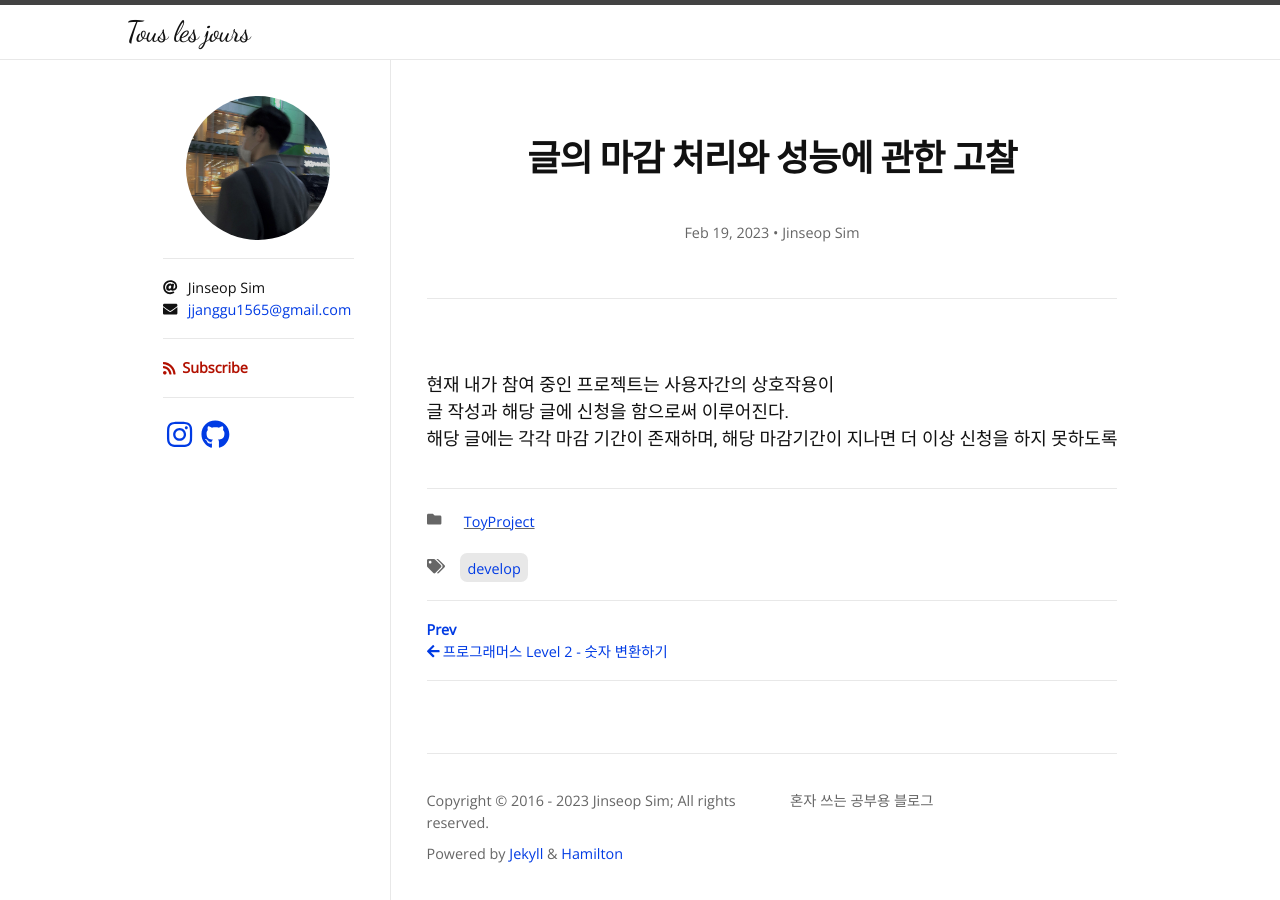
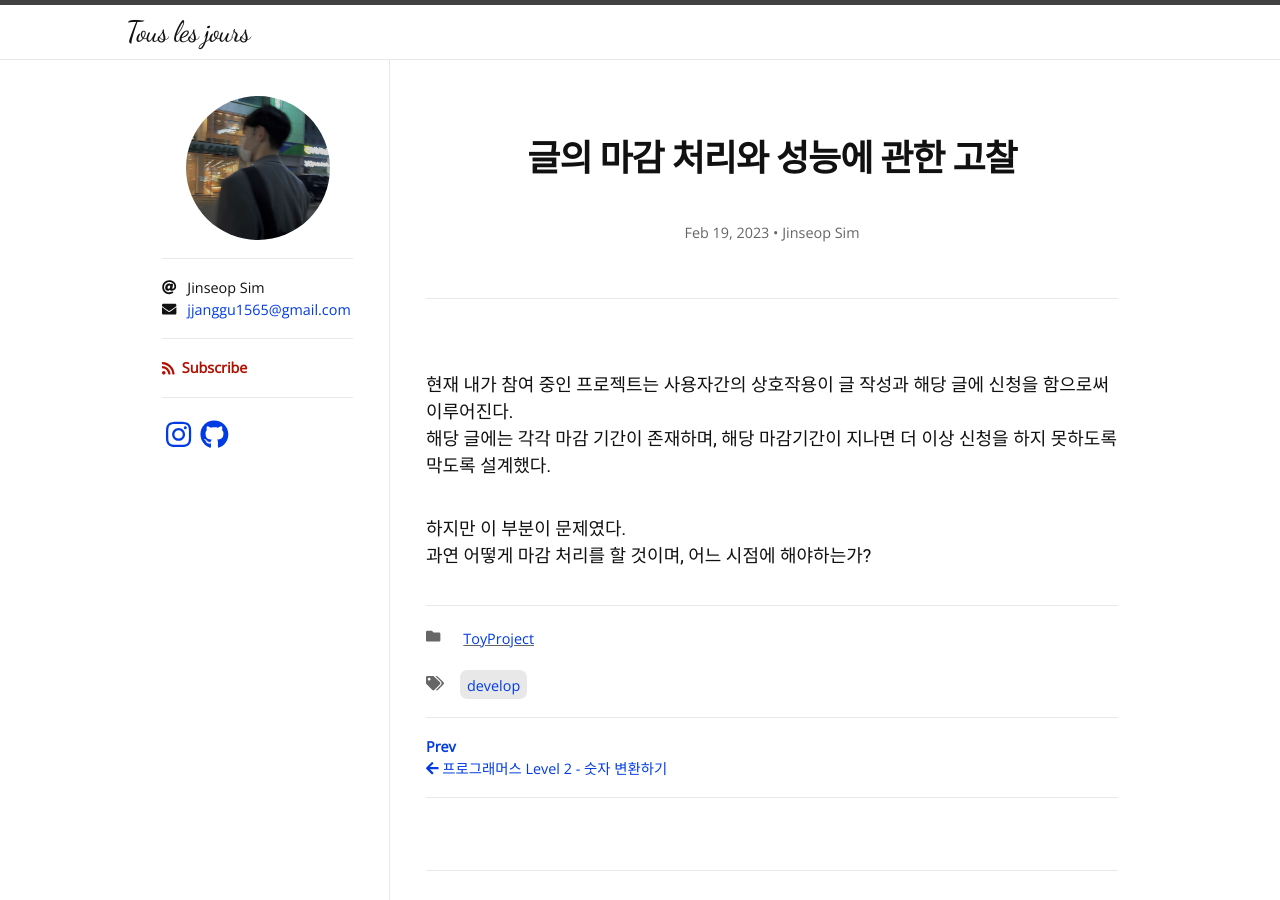
Before and after one commit to Jinseop-Sim/Jinseop-Sim.github.io, a Jekyll site: the page built from _posts/2023-02-19-deadline.md, in a window 1280 px wide. Built offline with Jekyll 4.4.1, drawn with Linux system fonts in a browser that asks for light colours; nearby versions of some CDN libraries; some web fonts are replaced.

Commit message:
글 내용 수정

```diff
--- a/_posts/2023-02-19-deadline.md
+++ b/_posts/2023-02-19-deadline.md
@@ -6,6 +6,8 @@ tags: [develop]
 author:
   - Jinseop Sim
 ---
-현재 내가 참여 중인 프로젝트는 사용자간의 상호작용이
-글 작성과 해당 글에 신청을 함으로써 이루어진다.
-해당 글에는 각각 마감 기간이 존재하며, 해당 마감기간이 지나면 더 이상 신청을 하지 못하도록
+현재 내가 참여 중인 프로젝트는 사용자간의 상호작용이 글 작성과 해당 글에 신청을 함으로써 이루어진다.
+해당 글에는 각각 마감 기간이 존재하며, 해당 마감기간이 지나면 더 이상 신청을 하지 못하도록 막도록 설계했다.
+
+하지만 이 부분이 문제였다.
+과연 어떻게 마감 처리를 할 것이며, 어느 시점에 해야하는가?
```
